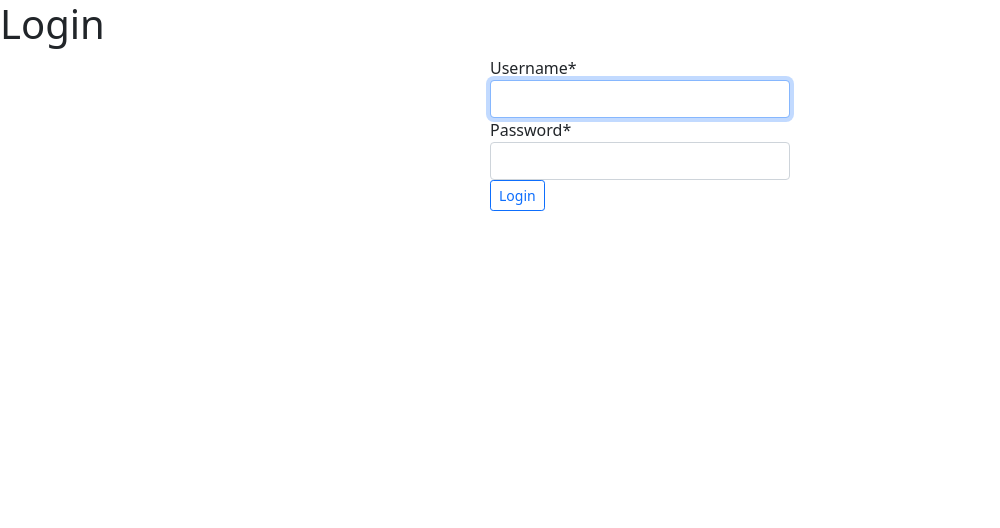
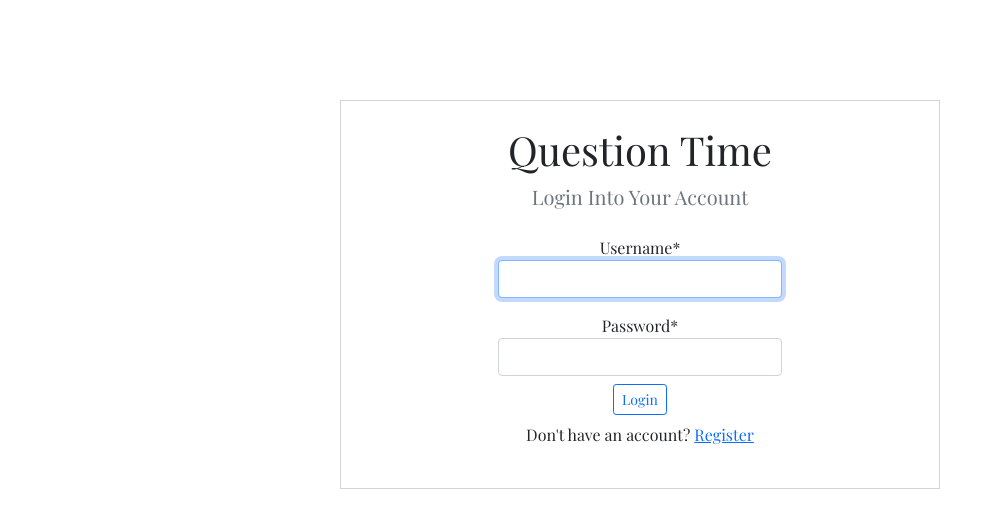
Before and after one commit to nuruddinsayeed/QuestionTime, a Django app: page /account/login/ in a window 1280 px wide. Shown: the top 528 px of the page, without its empty margins (0-1000 px from the left). Run offline with Django 3.2, Linux system fonts and the light colour scheme; some libraries are stand-ins or nearby versions.

Commit message:
login and registration page polished

```diff
--- a/QuestionTime/QuestionTime/urls.py
+++ b/QuestionTime/QuestionTime/urls.py
@@ -24,7 +24,8 @@ urlpatterns = [
 
     path("api-auth/", include("rest_framework.urls")),
     path("api/rest-auth/", include("rest_auth.urls")),
-    path("api/rest-auth/registration/", include("rest_auth.registration.urls")),
+    path("api/rest-auth/registration/",
+         include("rest_auth.registration.urls")),
 
     re_path(r"^.*$", IndexTemplateview.as_view(), name="entry-point")
 ]
--- a/QuestionTime/templates/auth_layout.html
+++ b/QuestionTime/templates/auth_layout.html
@@ -13,7 +13,27 @@
       crossorigin="anonymous"
     />
 
+    <link rel="preconnect" href="https://fonts.googleapis.com" />
+    <link rel="preconnect" href="https://fonts.gstatic.com" crossorigin />
+    <link
+      href="https://fonts.googleapis.com/css2?family=Playfair+Display&display=swap"
+      rel="stylesheet"
+    />
+
     <style>
+      html,
+      body {
+        font-family: "Playfair Display", serif;
+      }
+
+      .auth-box {
+        border: 1px solid lightgray;
+        border-radious: 10px;
+        padding: 25px 0;
+        width: 600px;
+        margin: auto;
+      }
+
       .login-form-container {
         width: 300px;
         margin: auto;
@@ -23,9 +43,19 @@
         width: 400px;
         margin: auto;
       }
+
+      .form-group {
+        padding: 0.5rem;
+      }
+
+      .outer-area {
+        margin-top: 100px;
+      }
     </style>
   </head>
   <body>
-    <div class="auth-box">{% block content %} {% endblock content %}</div>
+    <div class="outer-area auth-box text-center">
+      {% block content %} {% endblock content %}
+    </div>
   </body>
 </html>
--- a/QuestionTime/templates/django_registration/registration_form.html
+++ b/QuestionTime/templates/django_registration/registration_form.html
@@ -12,5 +12,9 @@
       Create Account
     </button>
   </form>
+  <p class="mt-2">
+    Alreadyv have an account?
+    <a href="{% url 'login' %}">Login</a>
+  </p>
 </div>
 {% endblock content %}
--- a/QuestionTime/templates/registration/login.html
+++ b/QuestionTime/templates/registration/login.html
@@ -4,11 +4,16 @@
 <!---->
 {% block content %}
 <!---->
-<h1>Login</h1>
+<h1>Question Time</h1>
+<p class="lead text-muted">Login Into Your Account</p>
 <div class="login-form-container">
   <form method="POST">
     {% csrf_token %} {{ form | crispy }}
     <button type="submit" class="btn btn-sm btn-outline-primary">Login</button>
   </form>
+  <p class="mt-2">
+    Don't have an account?
+    <a href="{% url 'django_registration_register' %}">Register</a>
+  </p>
 </div>
 {% endblock content %}
```
